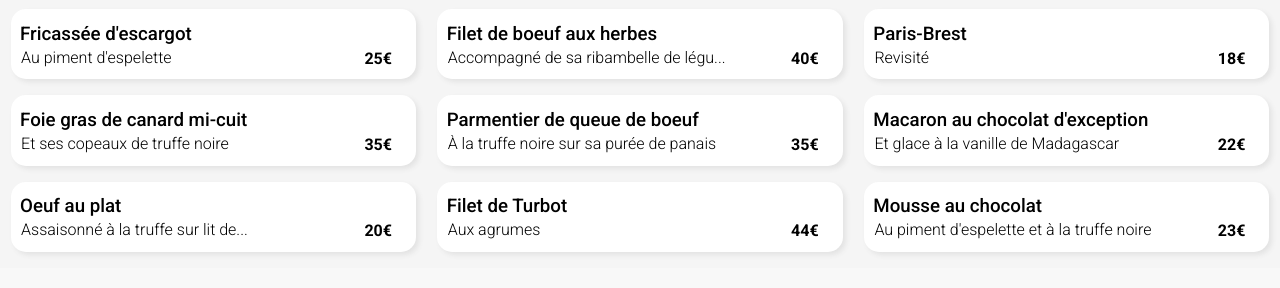
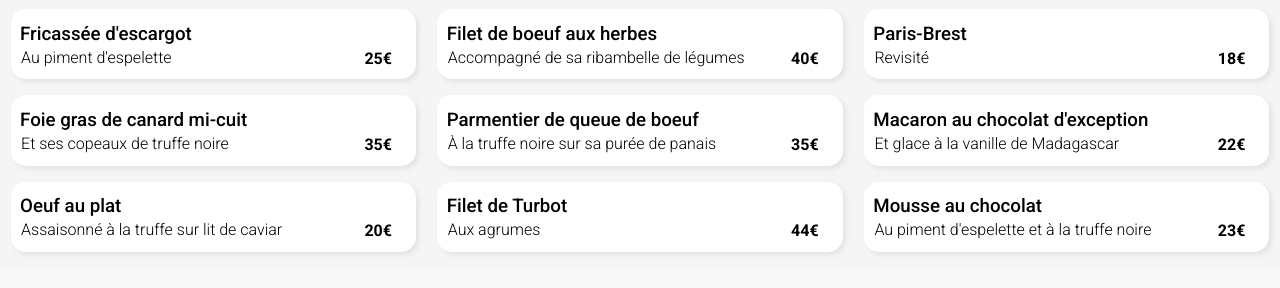
Before and after one commit to Boubekeurjeremy/Oh-my-food, a website: page resto/page-1.html in a window 1280 px wide. Shown: the part 512-800 px from the top of the page. Drawn offline with Linux system fonts and the light colour scheme; files that its build step writes are made by us from their sources; a web font is replaced by a local one.

Commit message:
projet corrected after defense

```diff
--- a/resto/page-1.html
+++ b/resto/page-1.html
@@ -51,7 +51,7 @@
               <div class="menu__description">
                 <div class="menu__script">
                   <h3>Oeuf au plat</h3>
-                  <p>Assaisonné à la truffe sur lit de...</p>
+                  <p>Assaisonné à la truffe sur lit de caviar</p>
                 </div>
                 <span class="menu__price">20€</span>
                 <div class="menu__check"><i class="fa-solid fa-check"></i></div>
@@ -64,7 +64,7 @@
               <div class="menu__description">
                 <div class="menu__script">
                   <h3>Filet de boeuf aux herbes</h3>
-                  <p>Accompagné de sa ribambelle de légu...</p>
+                  <p>Accompagné de sa ribambelle de légumes</p>
                 </div>
                 <span class="menu__price">40€</span>
                 <div class="menu__check"><i class="fa-solid fa-check"></i></div>
```
